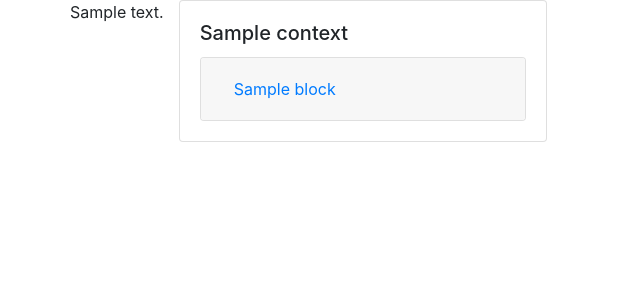
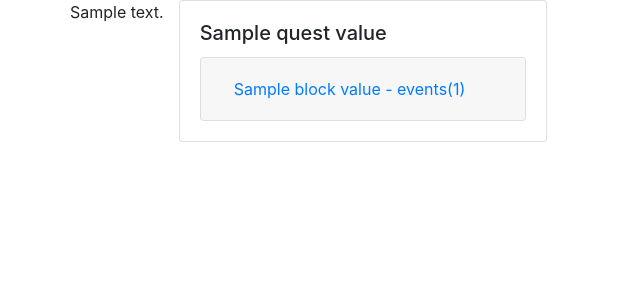
Before and after one commit to QuickBanny/road_map, a Django app: template road_map/templates/content.html in a window 1280 px wide. Shown: the top 300 px of the page, without its empty margins (0-640 px from the left). Run offline with Django 3.2, Linux system fonts and the light colour scheme; the template is opened without the code that fills it: most values are stand-ins (such as "Sample title", 1, 10 or a date in 2020); grey boxes marked "Sample" are stand-in pictures; parts of the project's set-up code (start-up, migrations or seed data) failed here and were passed over; some libraries are stand-ins or nearby versions.

Commit message:
add style bugs

```diff
--- a/road_map/templates/content.html
+++ b/road_map/templates/content.html
@@ -4,34 +4,34 @@
     <div class="container">
         <div class="row">
             {{context}}
-{% for quest_name, blocks in context.items%}
+{% for quest_name, quest_value in context.items%}
             <div class="col-lg-4">
             <div class="card" style="width: 23rem;">
               <div class="card-body">
-                <h5 class="card-title">{{quest_name}}</h5>
+                <h5 class="card-title">{{quest_value.name}}</h5>
                     <div class="accordion" id="accordionExample">
-                        {% for block_name, events in blocks.items%}
-                          <div class="card" id="card-block">
+                        {% for block_name, block_value in quest_value.blocks.items%}
+                          <div class="card" id="card-block-{{quest_name}}-{{block_name}}">
                             <div class="card-header" id="headingOne">
                               <h2 class="mb-0">
-                                <button class="btn btn-link btn-block text-left" type="button" data-toggle="collapse" data-target="#{{block_name}}" aria-expanded="true" aria-controls="{{block_name}}">
-                                  {{block_name}}
+                                <button class="btn btn-link btn-block text-left" type="button" data-toggle="collapse" data-target="#{{quest_name}}-{{block_name}}" aria-expanded="true" aria-controls="{{quest_name}}-{{block_name}}">
+                                  {{block_value.name}} - events({{block_value.count_events}})
                                 </button>
                               </h2>
                             </div>
 
-                            <div id="{{block_name}}" class="collapse" aria-labelledby="headingOne" data-parent="#accordionExample">
+                            <div id="{{quest_name}}-{{block_name}}" class="collapse" aria-labelledby="headingOne" data-parent="#accordionExample">
                               <div class="card-body">
-                                  {% for event in events%}
+                                  {% for event in block_value.events%}
                                     <div class="card" style="width: 18rem;">
-                                        <a href='#' data-toggle="modal" data-target="#modal{{event.id}}">
+                                        <a href='#' data-toggle="modal" data-target="#modal-{{quest_name}}-{{block_name}}-{{event.id}}">
                                             <div class="card-header">
                                                 {{event.name}}
                                             </div>
                                             <img src={{event.main_img.url}} class="card-img-top">
                                         </a>
                                       <div class="card-body">
-                                          <p>
+                                          <p class="p_events_status">
                                               Status: {{event.status.name}}
                                           </p>
                                         <p class="card-text">
@@ -39,7 +39,7 @@
                                         </p>
                                       </div>
                                     </div>
-                                  <div class="modal" tabindex="-1" id="modal{{event.id}}">
+                                  <div class="modal" tabindex="-1" id="modal-{{quest_name}}-{{block_name}}-{{event.id}}">
                                       <div class="modal-dialog">
                                         <div class="modal-content">
                                           <div class="modal-header">
@@ -52,17 +52,23 @@
                                               <div class="container">
                                                   <div class="row">
                                                       <div class="col-lg-12">
-                                                          <img src={{event.main_img.url}} style="height: 200px;">
+                                                          <img class="events_modal_img" src={{event.main_img.url}} style="height: 200px;">
                                                       </div>
-                                                      <div class="col-lg-4">
-                                                          Category: {{event.category.name}}
+                                                      <div class="col-lg-6">
+                                                          <p class="p_events_category">
+                                                              Category: {{block_value.name}}
+                                                          </p>
                                                       </div>
-                                                      <div class="col-lg-8">
-                                                          Status: {{event.status.name}}
+                                                      <div class="col-lg-6">
+                                                          <p class="p_events_status">
+                                                              Status: {{event.status.name}}
+                                                          </p>
                                                       </div>
 
                                                       <div class="col-lg-12">
-                                                          <p>{{event.upd_date}}</p>
+                                                          <p class="p_events_date">
+                                                              {{event.upd_date}}
+                                                          </p>
                                                       </div>
                                                       <div class="col-lg-12">
                                                           <p>{{event.desc}}</p>
--- a/static/css/style.css
+++ b/static/css/style.css
@@ -6,3 +6,20 @@
 #card-block::-webkit-resizer { background-color: #666;}
 
 #card-block {overflow-y: auto; max-height: 600px}
+
+.p_events_status {
+    font-size: small;
+}
+
+.p_events_category {
+    font-size: small;
+}
+
+.p_events_date {
+    font-size: small;
+}
+
+.events_modal_img {
+    height: 200px;
+    width: 400px;
+}
```
Also changed, not shown: road_map/views.py (+8 -5 lines), db.sqlite3 (deleted).
